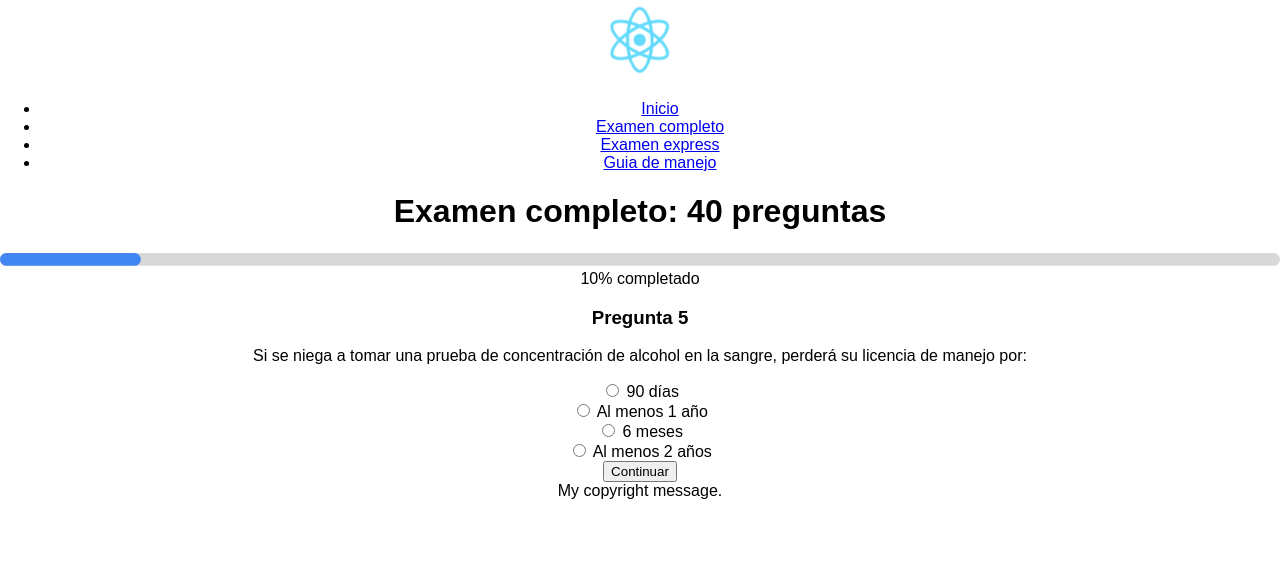
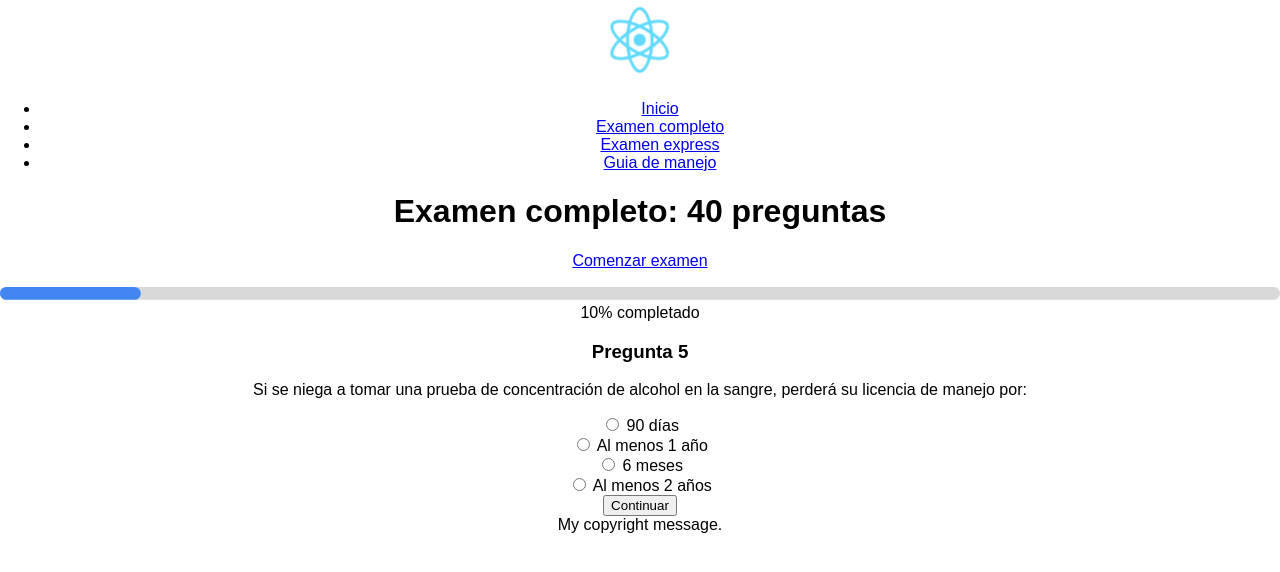
Before and after one commit to natramirez/mav-react, a React (Create React App) app: page /examen_completo in a window 1280 px wide. Shown: the top 572 px of the page. Built offline with nearby package versions, Linux system fonts and the light colour scheme.

Commit message:
Now server.js randomly selects questions from database and returns to ExamPage.js

```diff
--- a/src/components/ExamPage.js
+++ b/src/components/ExamPage.js
@@ -1,11 +1,29 @@
 import React, { Component } from 'react';
 import { Line } from 'rc-progress';
+import axios from 'axios';
 
 
 class ExamPage extends Component {
     constructor(props) {
         super(props);
-        this.state = {}
+        this.state = {
+            questions:[]
+        }
+        this.startExam = this.startExam.bind(this);
+    }
+
+    startExam(numQuestions) {
+        var serverURL = 'http://localhost:3001/api/questions';
+        axios.get(serverURL,{
+            params: {
+              numQuestions: numQuestions
+            }
+          })
+        .then(res => {
+          console.log('res.data: '+ JSON.stringify(res.data));
+          this.setState({ questions: res.data });
+          console.log(this.state.questions);
+        })
     }
     // Page Title
     // Progress bar
@@ -20,19 +38,22 @@ class ExamPage extends Component {
     return (
         <div className="page-content">
             <h1 className="page-title">Examen completo: 40 preguntas</h1>
+            <p className="welcome-lead">
+                <a href='#' onClick={ this.startExam.bind(this, 1) }>Comenzar examen</a>
+            </p>
             <Line percent="10" strokeColor="#4286f4" />
             <span>10% completado</span>
             <div className="question-answer-container">
                 <h3>Pregunta 5</h3>
                 <p className="question">Si se niega a tomar una prueba de concentración de alcohol en la sangre, perderá su licencia de manejo por:</p>
-                <form class="answer-form">
-                    <div class="answers">
+                <form className="answer-form">
+                    <div className="answers">
                         <input type="radio" name="answers" id="8"/><span> 90 días<br/></span>
                         <input type="radio" name="answers" id="10"/><span> Al menos 1 año<br/></span>
                         <input type="radio" name="answers" id="7"/><span> 6 meses<br/></span>
                         <input type="radio" name="answers" id="9"/><span> Al menos 2 años<br/></span>
                     </div>
-                    <input id="next-question" type="submit" value="Continuar" class="btn btn-lg btn-default cont-btn"/>
+                    <input id="next-question" type="submit" value="Continuar" className="btn btn-lg btn-default cont-btn"/>
                 </form>
                 <span className="error-msg"></span>
             </div>
--- a/src/server.js
+++ b/src/server.js
@@ -53,8 +53,11 @@ router.get('/', function(req, res) {
 router.route('/questions')
   //retrieve all questions from the database
   .get(function(req, res) {
+    if (req.query && req.query.numQuestions) {
+      var numQuestions = JSON.parse(req.query.numQuestions);
+    }
     //looks at our Question Schema
-    Questions.find(function(err, questions) {
+    Questions.aggregate({'$sample': { 'size': numQuestions }}, function(err, questions) {
       if (err) res.send(err);
       //responds with a json object of our database comments.
       res.json(questions);
```
